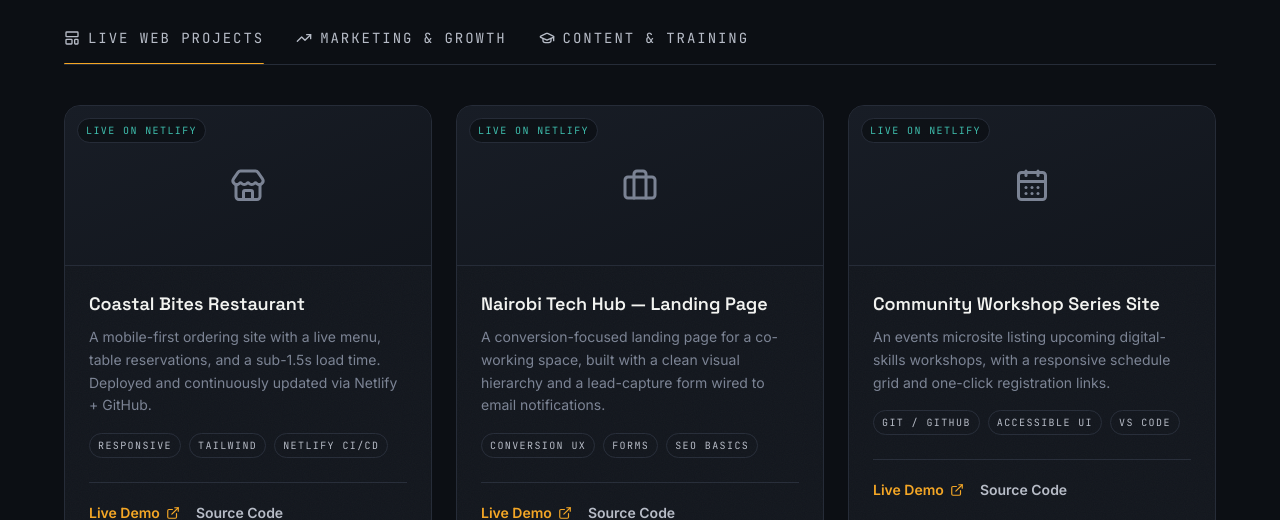
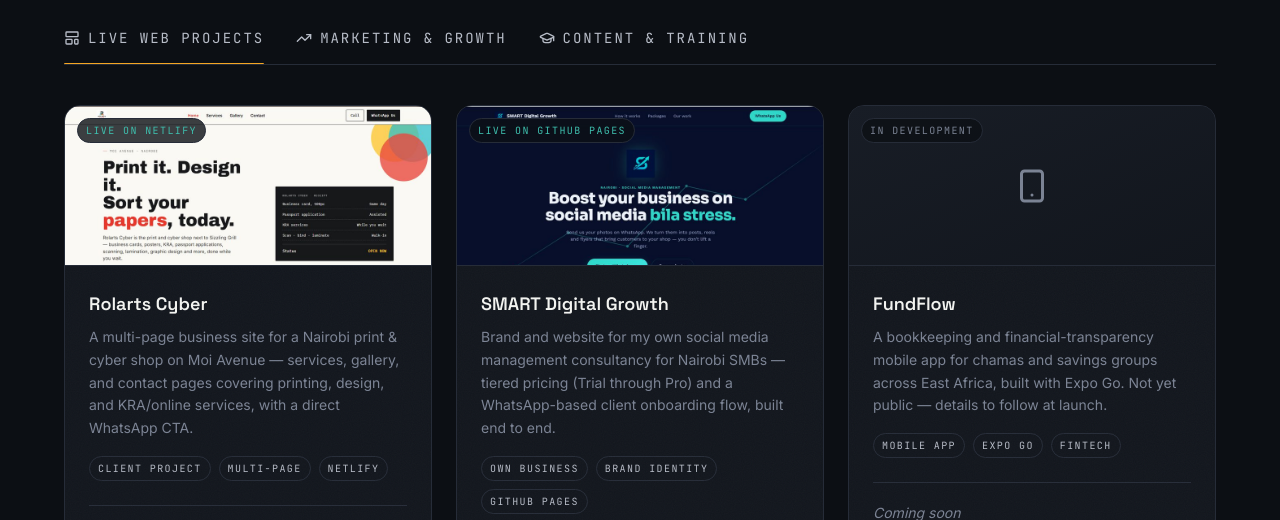
Before and after one commit to Kelly920508/kelvin-smart-portfolio, a website: page index.html in a window 1280 px wide. Shown: the part 1102-1622 px from the top of the page. Drawn offline with nearby package versions, Linux system fonts and the light colour scheme; files that its build step writes are made by us from their sources.

Commit message:
Add SMART Digital Growth screenshot

```diff
--- a/index.html
+++ b/index.html
@@ -188,61 +188,60 @@
       <!-- Panel: Web Projects -->
       <div data-panel="web" class="grid md:grid-cols-3 gap-6">
         <article class="card-hover grain rounded-2xl border border-ink-border bg-ink-panel overflow-hidden">
-          <div class="h-40 bg-gradient-to-br from-ink-raised to-ink-panel flex items-center justify-center border-b border-ink-border relative">
-            <i data-lucide="store" class="w-9 h-9 text-mist-low"></i>
+          <div class="h-40 relative border-b border-ink-border overflow-hidden">
+            <img src="./assets/rolarts-cyber-screenshot.jpg" alt="Rolarts Cyber website homepage" class="w-full h-full object-cover object-top" />
             <span class="absolute top-3 left-3 font-mono text-[10px] mono-label bg-ink/80 border border-ink-border rounded-full px-2 py-1 text-freq">LIVE ON NETLIFY</span>
           </div>
           <div class="p-6">
-            <h3 class="font-display font-semibold text-lg text-mist-hi">Coastal Bites Restaurant</h3>
-            <p class="text-sm text-mist-low mt-2 leading-relaxed">A mobile-first ordering site with a live menu, table reservations, and a sub-1.5s load time. Deployed and continuously updated via Netlify + GitHub.</p>
+            <h3 class="font-display font-semibold text-lg text-mist-hi">Rolarts Cyber</h3>
+            <p class="text-sm text-mist-low mt-2 leading-relaxed">A multi-page business site for a Nairobi print &amp; cyber shop on Moi Avenue — services, gallery, and contact pages covering printing, design, and KRA/online services, with a direct WhatsApp CTA.</p>
             <div class="flex flex-wrap gap-2 mt-4">
-              <span class="tag text-[10px] mono-label px-2 py-1 rounded-full border border-ink-border text-mist-mid">RESPONSIVE</span>
-              <span class="tag text-[10px] mono-label px-2 py-1 rounded-full border border-ink-border text-mist-mid">TAILWIND</span>
-              <span class="tag text-[10px] mono-label px-2 py-1 rounded-full border border-ink-border text-mist-mid">NETLIFY CI/CD</span>
+              <span class="tag text-[10px] mono-label px-2 py-1 rounded-full border border-ink-border text-mist-mid">CLIENT PROJECT</span>
+              <span class="tag text-[10px] mono-label px-2 py-1 rounded-full border border-ink-border text-mist-mid">MULTI-PAGE</span>
+              <span class="tag text-[10px] mono-label px-2 py-1 rounded-full border border-ink-border text-mist-mid">NETLIFY</span>
             </div>
             <div class="flex items-center gap-4 mt-6 pt-5 border-t border-ink-border">
-              <a href="#" class="inline-flex items-center gap-1.5 text-sm font-semibold text-signal hover:text-signal-soft">Live Demo <i data-lucide="external-link" class="w-3.5 h-3.5"></i></a>
-              <a href="#" class="inline-flex items-center gap-1.5 text-sm font-semibold text-mist-mid hover:text-mist-hi">Source Code <i data-lucide="github" class="w-3.5 h-3.5"></i></a>
+              <a href="https://rolarts-cyber.netlify.app/" target="_blank" rel="noopener noreferrer" class="inline-flex items-center gap-1.5 text-sm font-semibold text-signal hover:text-signal-soft">Live Demo <i data-lucide="external-link" class="w-3.5 h-3.5"></i></a>
+              <a href="https://github.com/Kelly920508/rolarts-cyber" target="_blank" rel="noopener noreferrer" class="inline-flex items-center gap-1.5 text-sm font-semibold text-mist-mid hover:text-mist-hi">Source Code <i data-lucide="github" class="w-3.5 h-3.5"></i></a>
+            </div>
+          </div>
+        </article>
+
+        <article class="card-hover grain rounded-2xl border border-ink-border bg-ink-panel overflow-hidden">
+          <div class="h-40 relative border-b border-ink-border overflow-hidden">
+            <img src="./assets/smart-digital-growth-screenshot.jpg" alt="SMART Digital Growth website homepage" class="w-full h-full object-cover object-top" />
+            <span class="absolute top-3 left-3 font-mono text-[10px] mono-label bg-ink/80 border border-ink-border rounded-full px-2 py-1 text-freq">LIVE ON GITHUB PAGES</span>
+          </div>
+          <div class="p-6">
+            <h3 class="font-display font-semibold text-lg text-mist-hi">SMART Digital Growth</h3>
+            <p class="text-sm text-mist-low mt-2 leading-relaxed">Brand and website for my own social media management consultancy for Nairobi SMBs — tiered pricing (Trial through Pro) and a WhatsApp-based client onboarding flow, built end to end.</p>
+            <div class="flex flex-wrap gap-2 mt-4">
+              <span class="tag text-[10px] mono-label px-2 py-1 rounded-full border border-ink-border text-mist-mid">OWN BUSINESS</span>
+              <span class="tag text-[10px] mono-label px-2 py-1 rounded-full border border-ink-border text-mist-mid">BRAND IDENTITY</span>
+              <span class="tag text-[10px] mono-label px-2 py-1 rounded-full border border-ink-border text-mist-mid">GITHUB PAGES</span>
+            </div>
+            <div class="flex items-center gap-4 mt-6 pt-5 border-t border-ink-border">
+              <a href="https://kelly920508.github.io/smart-digital-growth/" target="_blank" rel="noopener noreferrer" class="inline-flex items-center gap-1.5 text-sm font-semibold text-signal hover:text-signal-soft">Live Demo <i data-lucide="external-link" class="w-3.5 h-3.5"></i></a>
+              <a href="https://github.com/Kelly920508/smart-digital-growth" target="_blank" rel="noopener noreferrer" class="inline-flex items-center gap-1.5 text-sm font-semibold text-mist-mid hover:text-mist-hi">Source Code <i data-lucide="github" class="w-3.5 h-3.5"></i></a>
             </div>
           </div>
         </article>
 
         <article class="card-hover grain rounded-2xl border border-ink-border bg-ink-panel overflow-hidden">
           <div class="h-40 bg-gradient-to-br from-ink-raised to-ink-panel flex items-center justify-center border-b border-ink-border relative">
-            <i data-lucide="briefcase" class="w-9 h-9 text-mist-low"></i>
-            <span class="absolute top-3 left-3 font-mono text-[10px] mono-label bg-ink/80 border border-ink-border rounded-full px-2 py-1 text-freq">LIVE ON NETLIFY</span>
+            <i data-lucide="smartphone" class="w-9 h-9 text-mist-low"></i>
+            <span class="absolute top-3 left-3 font-mono text-[10px] mono-label bg-ink/80 border border-ink-border rounded-full px-2 py-1 text-mist-low">IN DEVELOPMENT</span>
           </div>
           <div class="p-6">
-            <h3 class="font-display font-semibold text-lg text-mist-hi">Nairobi Tech Hub — Landing Page</h3>
-            <p class="text-sm text-mist-low mt-2 leading-relaxed">A conversion-focused landing page for a co-working space, built with a clean visual hierarchy and a lead-capture form wired to email notifications.</p>
+            <h3 class="font-display font-semibold text-lg text-mist-hi">FundFlow</h3>
+            <p class="text-sm text-mist-low mt-2 leading-relaxed">A bookkeeping and financial-transparency mobile app for chamas and savings groups across East Africa, built with Expo Go. Not yet public — details to follow at launch.</p>
             <div class="flex flex-wrap gap-2 mt-4">
-              <span class="tag text-[10px] mono-label px-2 py-1 rounded-full border border-ink-border text-mist-mid">CONVERSION UX</span>
-              <span class="tag text-[10px] mono-label px-2 py-1 rounded-full border border-ink-border text-mist-mid">FORMS</span>
-              <span class="tag text-[10px] mono-label px-2 py-1 rounded-full border border-ink-border text-mist-mid">SEO BASICS</span>
+              <span class="tag text-[10px] mono-label px-2 py-1 rounded-full border border-ink-border text-mist-mid">MOBILE APP</span>
+              <span class="tag text-[10px] mono-label px-2 py-1 rounded-full border border-ink-border text-mist-mid">EXPO GO</span>
+              <span class="tag text-[10px] mono-label px-2 py-1 rounded-full border border-ink-border text-mist-mid">FINTECH</span>
             </div>
             <div class="flex items-center gap-4 mt-6 pt-5 border-t border-ink-border">
-              <a href="#" class="inline-flex items-center gap-1.5 text-sm font-semibold text-signal hover:text-signal-soft">Live Demo <i data-lucide="external-link" class="w-3.5 h-3.5"></i></a>
-              <a href="#" class="inline-flex items-center gap-1.5 text-sm font-semibold text-mist-mid hover:text-mist-hi">Source Code <i data-lucide="github" class="w-3.5 h-3.5"></i></a>
-            </div>
-          </div>
-        </article>
-
-        <article class="card-hover grain rounded-2xl border border-ink-border bg-ink-panel overflow-hidden">
-          <div class="h-40 bg-gradient-to-br from-ink-raised to-ink-panel flex items-center justify-center border-b border-ink-border relative">
-            <i data-lucide="calendar-days" class="w-9 h-9 text-mist-low"></i>
-            <span class="absolute top-3 left-3 font-mono text-[10px] mono-label bg-ink/80 border border-ink-border rounded-full px-2 py-1 text-freq">LIVE ON NETLIFY</span>
-          </div>
-          <div class="p-6">
-            <h3 class="font-display font-semibold text-lg text-mist-hi">Community Workshop Series Site</h3>
-            <p class="text-sm text-mist-low mt-2 leading-relaxed">An events microsite listing upcoming digital-skills workshops, with a responsive schedule grid and one-click registration links.</p>
-            <div class="flex flex-wrap gap-2 mt-4">
-              <span class="tag text-[10px] mono-label px-2 py-1 rounded-full border border-ink-border text-mist-mid">GIT / GITHUB</span>
-              <span class="tag text-[10px] mono-label px-2 py-1 rounded-full border border-ink-border text-mist-mid">ACCESSIBLE UI</span>
-              <span class="tag text-[10px] mono-label px-2 py-1 rounded-full border border-ink-border text-mist-mid">VS CODE</span>
-            </div>
-            <div class="flex items-center gap-4 mt-6 pt-5 border-t border-ink-border">
-              <a href="#" class="inline-flex items-center gap-1.5 text-sm font-semibold text-signal hover:text-signal-soft">Live Demo <i data-lucide="external-link" class="w-3.5 h-3.5"></i></a>
-              <a href="#" class="inline-flex items-center gap-1.5 text-sm font-semibold text-mist-mid hover:text-mist-hi">Source Code <i data-lucide="github" class="w-3.5 h-3.5"></i></a>
+              <span class="text-sm text-mist-low italic">Coming soon</span>
             </div>
           </div>
         </article>
@@ -323,9 +322,15 @@
           <p class="text-sm text-mist-low mt-2 leading-relaxed">Short-form scripts written for 15–30 second Meta and Reels ads — structured around a hook, a clear offer, and a single call to action, ready for filming.</p>
         </article>
         <article class="card-hover grain rounded-2xl border border-ink-border bg-ink-panel p-6">
-          <i data-lucide="pen-line" class="w-6 h-6 text-signal"></i>
-          <h3 class="font-display font-semibold text-lg text-mist-hi mt-4">Copywriting &amp; Content Samples</h3>
-          <p class="text-sm text-mist-low mt-2 leading-relaxed">Website copy, ad copy, and social captions written for small business clients — plain, benefit-led language suited to the audience and channel.</p>
+          <div class="flex items-center justify-between">
+            <i data-lucide="book-open" class="w-6 h-6 text-signal"></i>
+            <span class="tag text-[10px] mono-label px-2 py-1 rounded-full border border-ink-border text-mist-mid">WORK IN PROGRESS</span>
+          </div>
+          <h3 class="font-display font-semibold text-lg text-mist-hi mt-4">Nairobi Diaries</h3>
+          <p class="text-sm text-mist-low mt-2 leading-relaxed">A Nairobi-themed creative writing page — short stories built around real-life experience, told in a code-switched English/Kiswahili/Sheng voice. Ongoing, with new pieces posted regularly.</p>
+          <div class="flex items-center gap-4 mt-6 pt-5 border-t border-ink-border">
+            <a href="https://www.facebook.com/profile.php?id=61590666720997" target="_blank" rel="noopener noreferrer" class="inline-flex items-center gap-1.5 text-sm font-semibold text-signal hover:text-signal-soft">Read on Facebook <i data-lucide="external-link" class="w-3.5 h-3.5"></i></a>
+          </div>
         </article>
       </div>
     </div>
```
Also changed, not shown: assets/rolarts-cyber-screenshot.jpg (added), assets/smart-digital-growth-screenshot.jpg (added).
